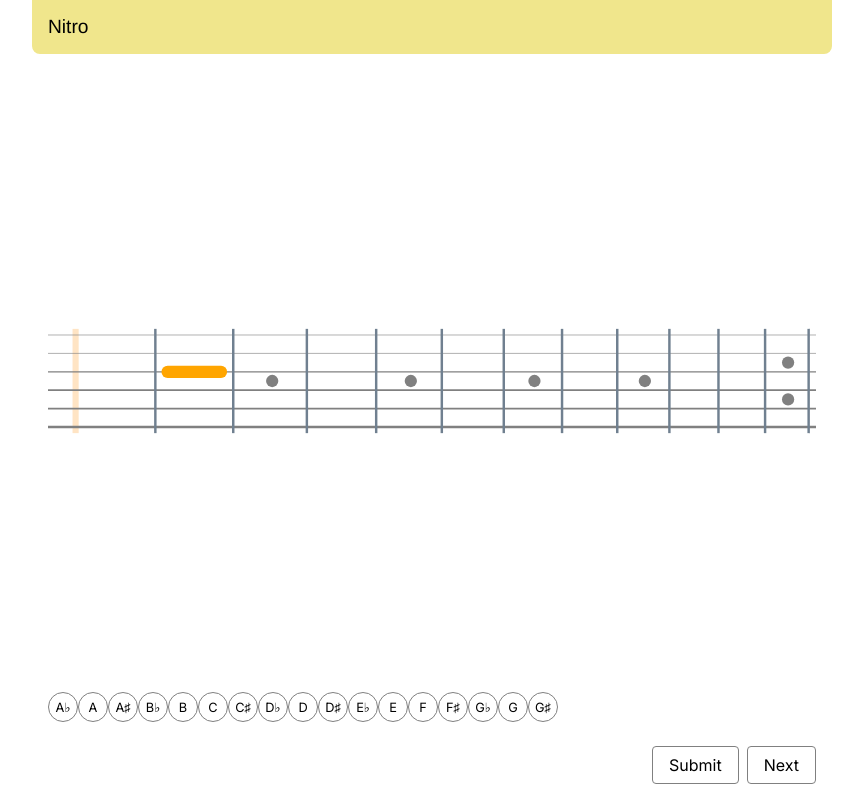
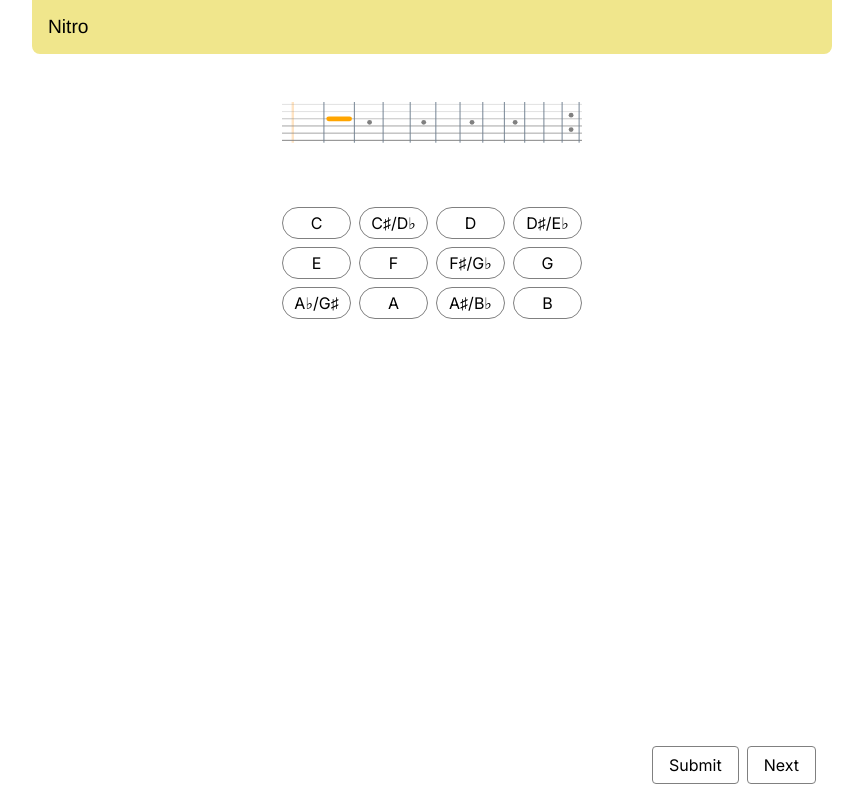
Before and after one commit to taylorlaekeman/fretboard-flashcards, a Next.js app: page / in a window 1280 px wide. Shown: the whole page, without its empty margins (208-1071 px from the left). Built offline with nearby package versions, Linux system fonts and the light colour scheme.

Commit message:
rework note buttons

```diff
--- a/src/components/NameTheNoteFlashcard.module.css
+++ b/src/components/NameTheNoteFlashcard.module.css
@@ -11,7 +11,12 @@
   display: flex;
   flex: 1;
   flex-direction: column;
-  height: 50%;
+}
+
+.body > svg {
+  height: max-content;
+  padding-bottom: 64px;
+  padding-top: 32px;
 }
 
 .footer {
--- /dev/null
+++ b/src/components/NoteButtons.module.css
@@ -0,0 +1,24 @@
+.wrapper {
+  display: grid;
+  gap: 8px;
+  grid-template-columns: repeat(4, 1fr);
+}
+
+.noteButton > input {
+  opacity: 0;
+  position: fixed;
+}
+
+.noteButton > label {
+  align-items: center;
+  border: solid grey 1px;
+  border-radius: 16px;
+  cursor: pointer;
+  display: flex;
+  height: 32px;
+  justify-content: center;
+}
+
+.noteButton.selected > label {
+  background-color: blanchedalmond;
+}
--- a/src/components/NoteButtons.tsx
+++ b/src/components/NoteButtons.tsx
@@ -1,7 +1,9 @@
+import clsx from 'clsx';
 import React from 'react';
 
-import { Button, Shape, Variant } from '@/components/Button';
-import { Note } from '@/types/note';
+import { Button, Shape, Variant } from './Button';
+import styles from './NoteButtons.module.css';
+import { Note } from '../types/note';
 
 function NoteButtons({
   onChange = () => {},
@@ -11,16 +13,15 @@ function NoteButtons({
   selectedNote?: Note;
 }): React.ReactElement {
   return (
-    <div>
-      {NOTES.map(({ label, value }) => (
-        <Button
-          key={label}
-          onClick={() => onChange(value)}
-          shape={Shape.Round}
-          variant={selectedNote === value ? Variant.Selected : Variant.Normal}
-        >
-          {label}
-        </Button>
+    <div className={styles.wrapper}>
+      {NOTES.map(({ label, shape, value }) => (
+        <NoteButton
+          id={value}
+          isSelected={selectedNote === value}
+          key={value}
+          label={label}
+          onSelect={() => onChange(value)}
+        />
       ))}
     </div>
   );
@@ -31,28 +32,43 @@ const SHARP = String.fromCharCode(9839);
 const FLAT = String.fromCharCode(9837);
 
 const NOTES: NoteDetail[] = [
-  { label: `A${FLAT}`, value: Note.GSharpAFlat },
-  { label: 'A', value: Note.A },
-  { label: `A${SHARP}`, value: Note.ASharpBFlat },
-  { label: `B${FLAT}`, value: Note.ASharpBFlat },
-  { label: 'B', value: Note.B },
-  { label: 'C', value: Note.C },
-  { label: `C${SHARP}`, value: Note.CSharpDFlat },
-  { label: `D${FLAT}`, value: Note.CSharpDFlat },
-  { label: 'D', value: Note.D },
-  { label: `D${SHARP}`, value: Note.DSharpEFlat },
-  { label: `E${FLAT}`, value: Note.DSharpEFlat },
-  { label: 'E', value: Note.E },
-  { label: 'F', value: Note.F },
-  { label: `F${SHARP}`, value: Note.FSharpGFlat },
-  { label: `G${FLAT}`, value: Note.FSharpGFlat },
-  { label: 'G', value: Note.G },
-  { label: `G${SHARP}`, value: Note.GSharpAFlat },
+  { label: 'C', shape: Shape.Round, value: Note.C },
+  { label: `C${SHARP}/D${FLAT}`, value: Note.CSharpDFlat },
+  { label: 'D', shape: Shape.Round, value: Note.D },
+  { label: `D${SHARP}/E${FLAT}`, value: Note.DSharpEFlat },
+  { label: 'E', shape: Shape.Round, value: Note.E },
+  { label: 'F', shape: Shape.Round, value: Note.F },
+  { label: `F${SHARP}/G${FLAT}`, value: Note.FSharpGFlat },
+  { label: 'G', shape: Shape.Round, value: Note.G },
+  { label: `A${FLAT}/G${SHARP}`, value: Note.GSharpAFlat },
+  { label: 'A', shape: Shape.Round, value: Note.A },
+  { label: `A${SHARP}/B${FLAT}`, value: Note.ASharpBFlat },
+  { label: 'B', shape: Shape.Round, value: Note.B },
 ];
 
 interface NoteDetail {
   label: string;
+  shape?: Shape;
   value: Note;
 }
 
+function NoteButton({
+  id,
+  isSelected = false,
+  label = '',
+  onSelect = () => {},
+}: {
+  id?: string;
+  isSelected?: boolean;
+  label?: string;
+  onSelect?: () => void;
+}): React.ReactElement {
+  return (
+    <div className={clsx(styles.noteButton, isSelected && styles.selected)}>
+      <input id={id} name="note" onChange={() => onSelect()} type="radio" />
+      <label htmlFor={id}>{label}</label>
+    </div>
+  );
+}
+
 export default NoteButtons;
```
Also changed, not shown: 2 other files (tests, documents, lock files or other folders).
